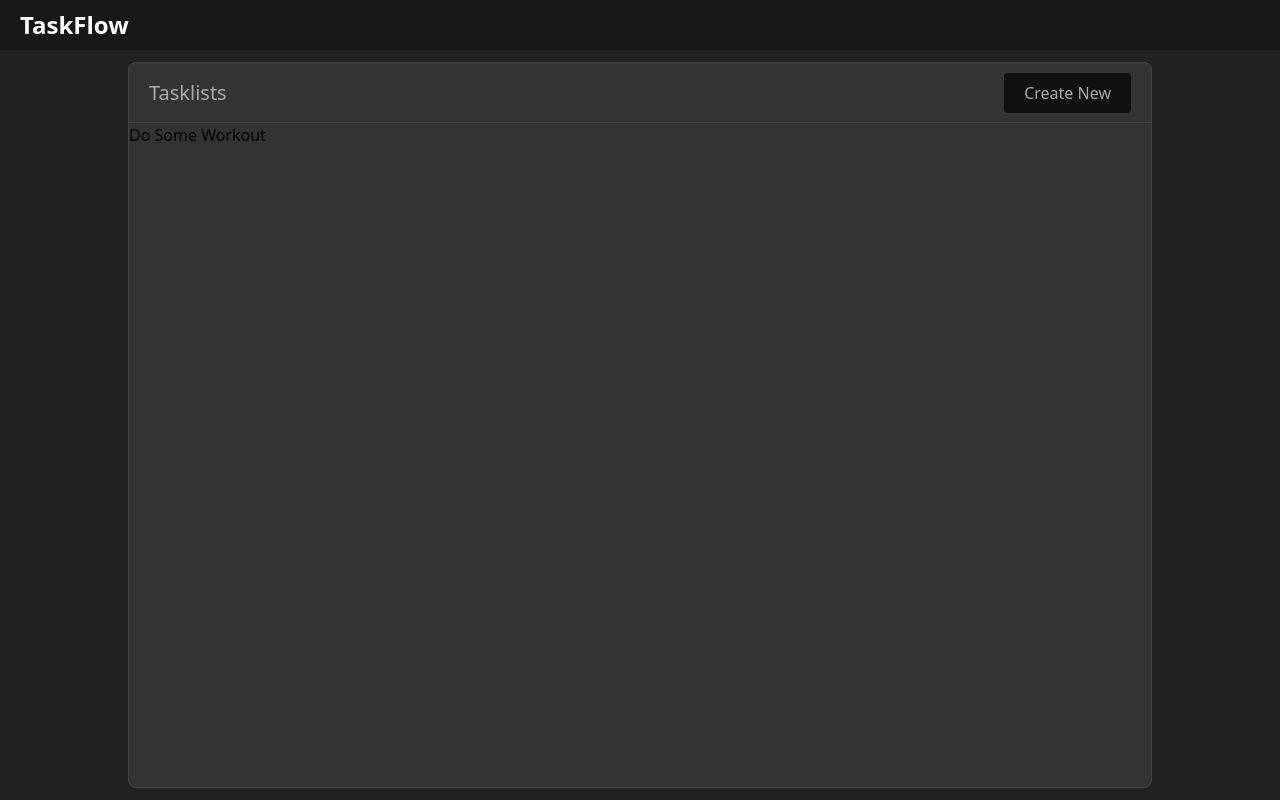
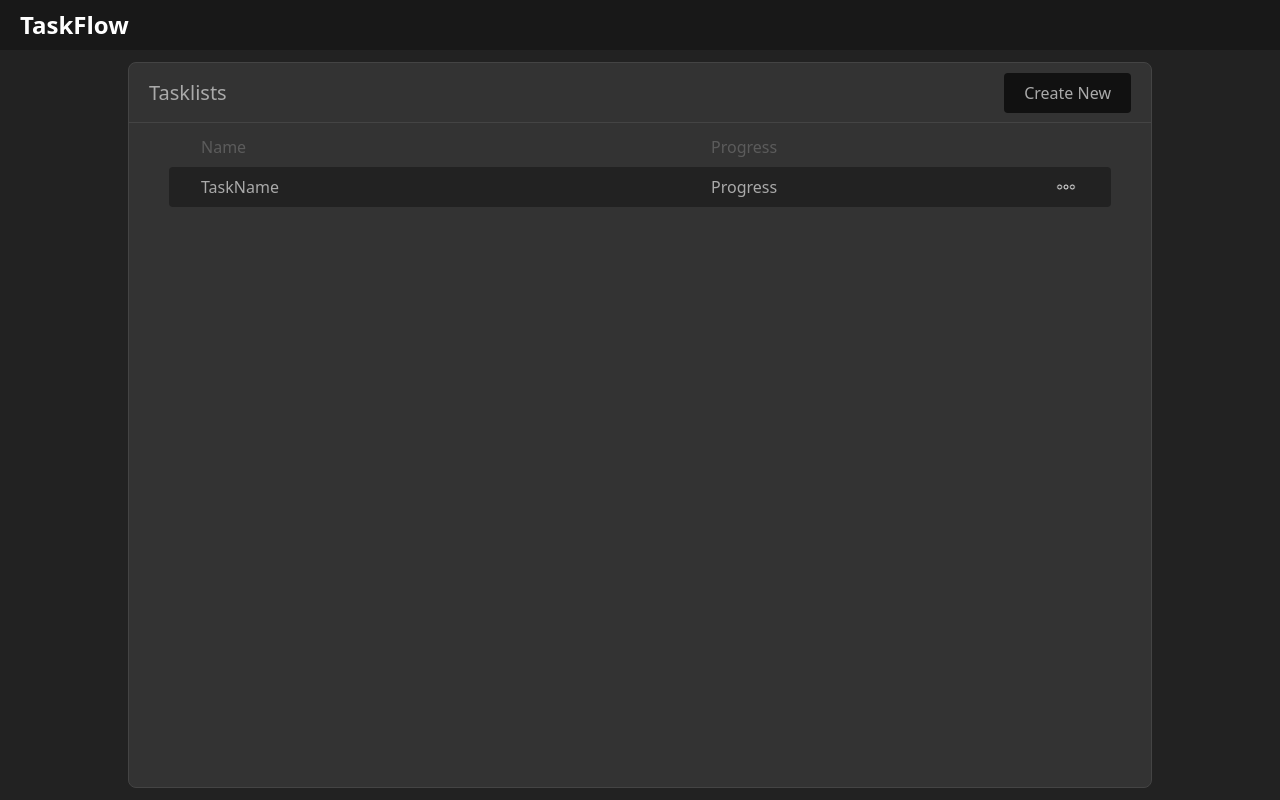
Before and after one commit to Abhay2133/taskflow, a Vue app: page / in a window 1280 px wide. Built offline with nearby package versions, Linux system fonts and the light colour scheme.

Commit message:
added ui for tasklist item

```diff
--- a/src/App.vue
+++ b/src/App.vue
@@ -25,7 +25,23 @@ import ButtonUI from "./components/ButtonUI.vue";
           <ButtonUI>Create New</ButtonUI>
         </div>
         <!-- Container body -->
-        <div>Do Some Workout</div>
+        <div class="md:px-10 py-3 flex flex-col gap-2">
+          <!-- Table Header -->
+          <div class="flex w-full text-[#ffffff33]">
+            <div class="flex-1 pl-8">Name</div>
+            <div class="md:w-[400px]">Progress</div>
+          </div>
+          <!-- Tasklist List -->
+          <div
+            class="flex bg-[#222] h-[40px] rounded items-center px-5 text-[#aaa] text-base"
+          >
+            <div class="ml-3 flex-1">TaskName</div>
+            <div class="w-[330px]">Progress</div>
+            <div class="flex w-[30px] mx-[10px] justify-center rounded-sm hover:bg-[#111] active:translate-y-1 transition">
+              <img src="/dots.png" height="20" width="20" class="rotate-90 " />
+            </div>
+          </div>
+        </div>
       </div>
     </main>
   </div>
--- a/src/components/ButtonUI.vue
+++ b/src/components/ButtonUI.vue
@@ -1,5 +1,5 @@
 <template>
-  <button class="px-5 h-[40px] leading-[40px] bg-[#111] color-[#bbb] text-base rounded active:scale-90 cursor-pointer">
+  <button class="px-5 h-[40px] leading-[40px] bg-[#111] color-[#bbb] text-base rounded active:scale-90 cursor-pointer transition">
     <slot></slot>
   </button>
 </template>
--- /dev/null
+++ b/src/components/CheckboxUI.vue
@@ -0,0 +1,7 @@
+<script lang="ts" setup></script>
+
+<template>
+  <div class="h-[10px] w-[10px] rounded-[2px] border border-[#333] bg-[#777]">
+
+  </div>
+</template>
```
Also changed, not shown: public/dots.png (added).
